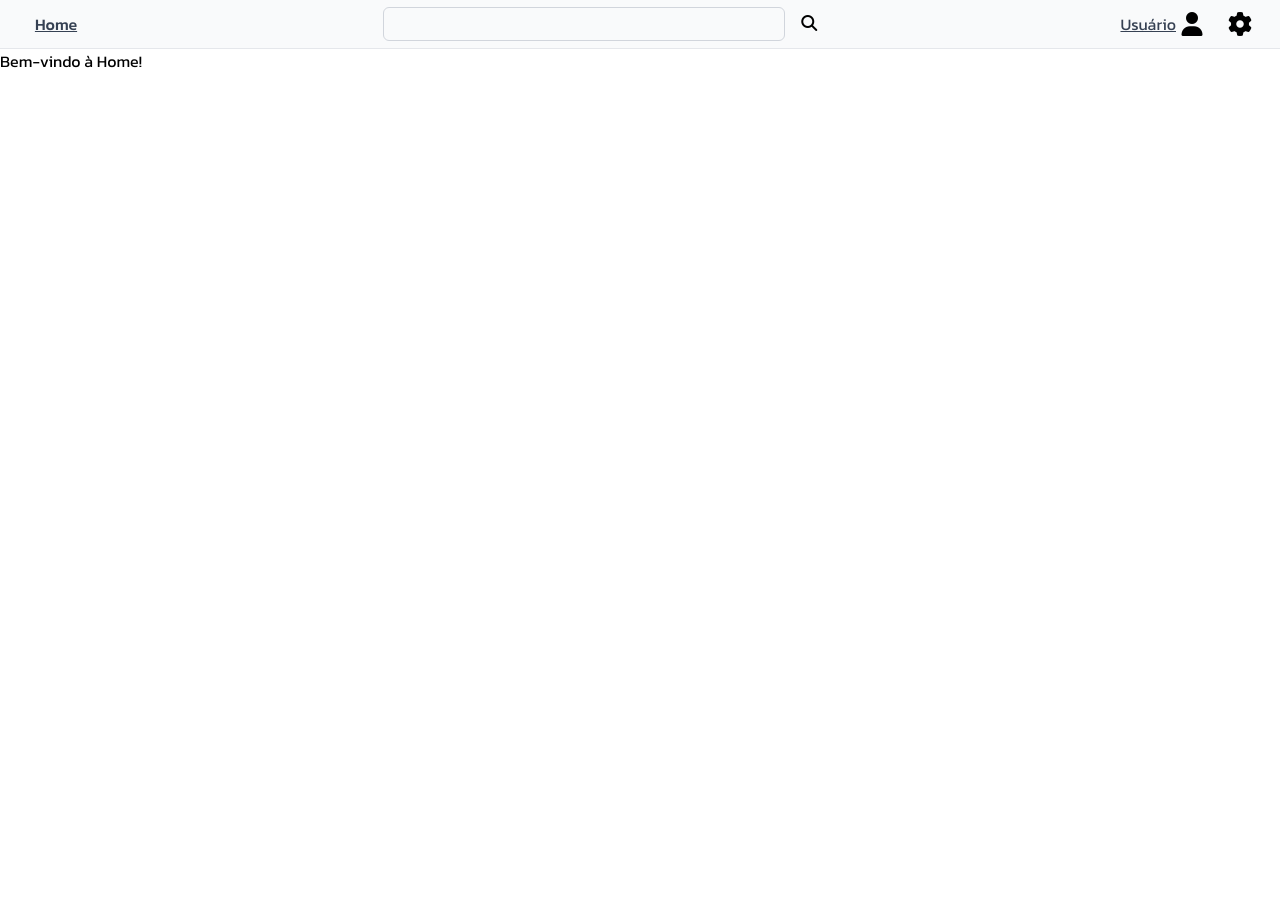
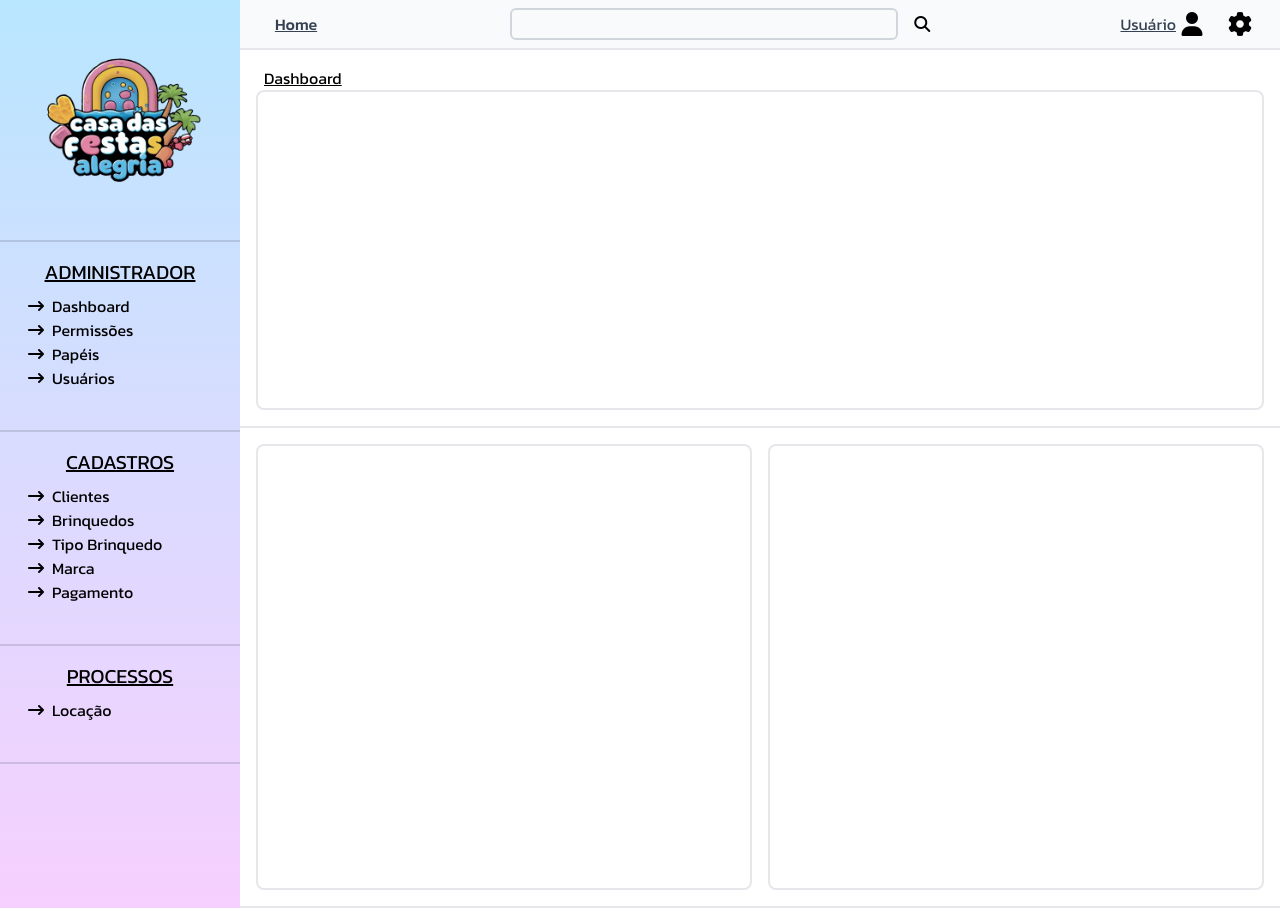
Before and after one commit to SidiJr/locacao-brinquedos-front, a React (Vite) app: page / in a window 1280 px wide. Before the commit the page ends 800 px from the top, so only its background shows below. Built offline with nearby package versions, Linux system fonts and the light colour scheme.

Commit message:
Add: Sidebar

```diff
--- a/src/App.jsx
+++ b/src/App.jsx
@@ -9,6 +9,7 @@ import FormClientes from "./pages/Clientes/FormClientes";
 import FormLocacoes from "./pages/Locacoes/FormLocacoes";
 import ListLocacoes from "./pages/Locacoes/ListLocacoes";
 import ListClientes from "./pages/Clientes/ListClientes";
+import SideBar from "./components/UI/SideBar";
 
 function App() {
   return (
@@ -26,7 +27,9 @@ const AuthContent = () => {
   const { isAuthenticated } = useAuth();
 
   return (
-    <div>
+    <div className="flex min-h-screen">
+      {isAuthenticated && <SideBar/>}
+      <div className="w-full">
         {isAuthenticated && <NavBar />}
         <div>
           <Routes>
@@ -39,5 +42,6 @@ const AuthContent = () => {
           </Routes>
         </div>
       </div>
+    </div>
   );
 };
--- a/src/components/Home.jsx
+++ b/src/components/Home.jsx
@@ -1,9 +1,17 @@
 import React from 'react';
+import BaseCard from './UI/BaseCard';
+import Section from './UI/Section';
 
 function Home() {
   return (
     <>
-    <h2>Bem-vindo à Home!</h2>
+      <Section className="p-4">
+        <BaseCard className="w-full h-80" title="Dashboard"/>
+      </Section>
+      <Section className="flex gap-4 p-4 h-120">
+        <BaseCard className="w-full h-full"/>
+        <BaseCard className="w-full h-full"/>
+      </Section>
     </>
   );
 }
--- /dev/null
+++ b/src/components/Icons/ArrowRightIcon.jsx
@@ -0,0 +1,9 @@
+import React from 'react';
+
+const ArrowRightIcon = ({ className = '', ...props }) => {
+  // Combine base FA class with any additional classes (like Tailwind utilities)
+  const combinedClassName = `fa-solid fa-arrow-right-long ${className}`.trim();
+  return <i className={combinedClassName} {...props} aria-hidden="true"></i>; // Added aria-hidden for accessibility
+};
+
+export default ArrowRightIcon;
--- a/src/components/Navbar.jsx
+++ b/src/components/Navbar.jsx
@@ -9,7 +9,7 @@ import NavLink from './UI/NavLink';
 function NavBar() {
   return (
     <nav>
-      <div className="flex w-full items-center justify-between bg-gray-50 border-b border-gray-200 w-full px-4 py-1">
+      <div className="flex w-full items-center justify-between bg-gray-50 border-b-2 border-gray-200 w-full px-4 py-1">
         {/* Left Side */}
         <div className="text-base font-medium text-gray-700 w-20 text-center">
           <NavLink>Home</NavLink>
@@ -18,11 +18,11 @@ function NavBar() {
         {/* Center Search */}
         <span className="flex gap-2">
 
-          <div className="border border-gray-300 rounded-md px-2 py-1">
+          <div className="border-2 border-gray-300 rounded-md">
             <input
               type="text"
               placeholder=""
-              className="outline-none text-sm bg-transparent w-96"
+              className="h-full pl-1 text-sm bg-transparent w-96"
             />
           </div>
           <NavButton>
--- /dev/null
+++ b/src/components/UI/BaseCard.jsx
@@ -0,0 +1,17 @@
+import React from 'react'
+
+const BaseCard = ({children, className, title}) => {
+  return (
+
+    <div className='w-full'>
+        <h2 className='pl-2 underline'>{title}</h2>
+        <div className={`border-gray-200 rounded-lg border-2 ${className}`}>
+            {children}
+        </div>
+    </div>
+
+
+  )
+}
+
+export default BaseCard
--- /dev/null
+++ b/src/components/UI/Section.jsx
@@ -0,0 +1,13 @@
+import React from 'react'
+
+const Section = ({children, className}) => {
+  return (
+
+      <section className={`border-gray-200 border-b-2 ${className}`}>
+          {children}
+      </section>
+
+  )
+}
+
+export default Section
--- /dev/null
+++ b/src/components/UI/SideBar.jsx
@@ -0,0 +1,53 @@
+import React from 'react';
+import ArrowRightIcon from '../Icons/ArrowRightIcon';
+
+function SideBar() {
+
+    const returnTab = (title,pages) => ({title, pages});
+    const returnpage = (title,link) => ({title, link});
+
+    const navTreeSections = [
+        returnTab("Administrador",[
+            returnpage("Dashboard","/"),
+            returnpage("Permissões",""),
+            returnpage("Papéis",""),
+            returnpage("Usuários","")
+        ]),
+        returnTab("cadastros",[
+            returnpage("Clientes","/clientes/list"),
+            returnpage("Brinquedos",""),
+            returnpage("Tipo Brinquedo",""),
+            returnpage("Marca",""),
+            returnpage("Pagamento","")
+        ]),
+        returnTab("Processos",[
+            returnpage("Locação","/locacoes/list")
+        ])
+    ]
+
+    return (
+        <nav>
+            <div className="bg-gradient-to-b from-sky-200 to-fuchsia-200 h-full w-60">
+                <section className='border-b-2 border-gray-500/25'>
+                    <img className="w-60 object-cover" src="/images/logo.png" />
+                </section>
+                {
+                    navTreeSections.map(({title, pages})=>(
+                        <section key={title} className='border-b-2 border-gray-500/25 min-h-10 p-2 pt-4 pb-10'>
+                            <h1 className='text-xl underline text-center pb-2'>{title.toUpperCase()}</h1>
+                            <ul className='pl-5'>
+                                {pages.map((page)=>(
+                                    <li key={page.link} className="flex gap-2 items-center">
+                                        <ArrowRightIcon/><a href={page.link} className="hover:underline">{page.title}</a>
+                                    </li>
+                                ))}
+                            </ul>
+                        </section>
+                    ))
+                }
+            </div>
+        </nav>
+    );
+}
+
+export default SideBar;
```
Lines whose indentation alone changed are shown as unchanged.
